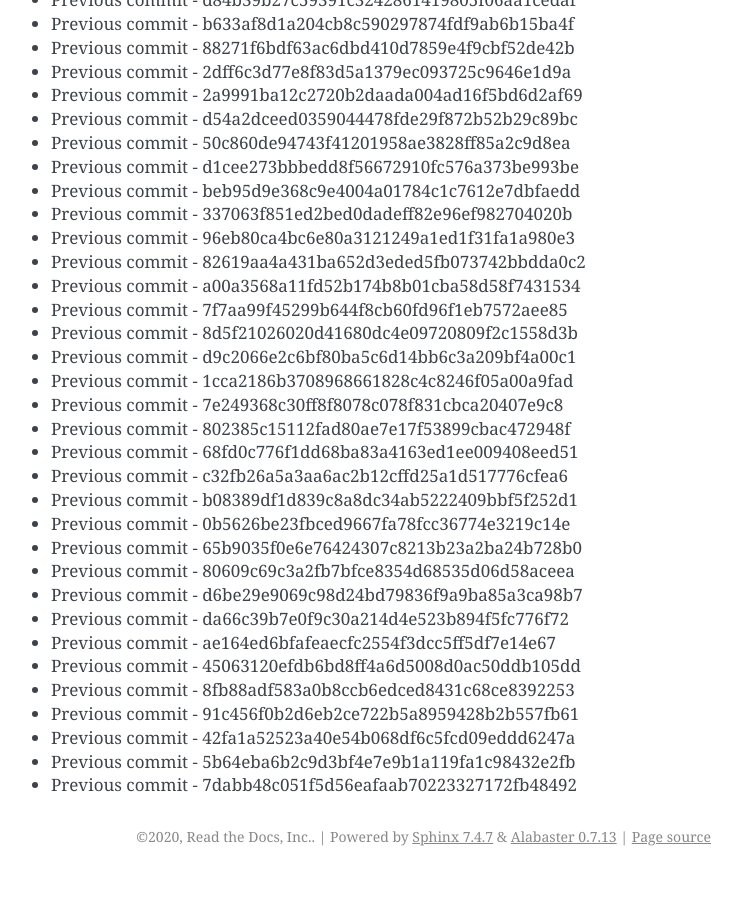
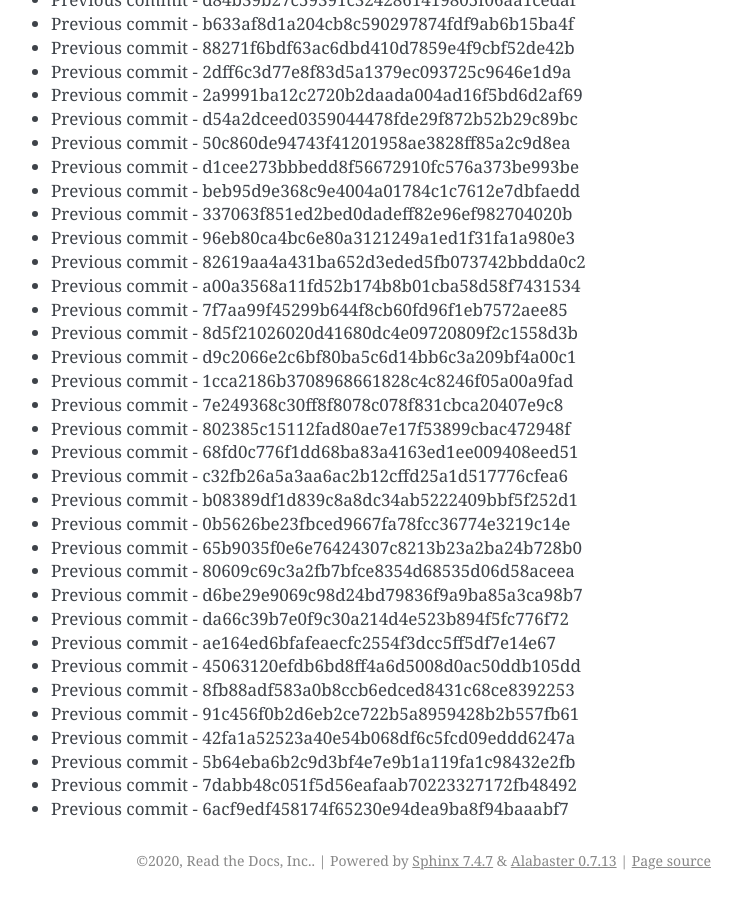
Before and after one commit to readthedocs/rtd-git-stresstest, a Sphinx documentation site: the page built from docs/updates.rst, in a window 1280 px wide and 900 px high, scrolled down 81065 px. Shown: the whole window, without its empty margins (399-1141 px from the left). Built offline with Sphinx 7.4.7, drawn with Linux system fonts in a browser that asks for light colours; before the commit the page ends 81941 px from its top, so only the background shows below that.

Commit message:
Generating commit from previous: 6acf9edf458174f65230e94dea9ba8f94baaabf7

```diff
--- a/docs/updates.rst
+++ b/docs/updates.rst
@@ -3438,3 +3438,4 @@ It can be tested for any performance characteristics.
 * Previous commit - 42fa1a52523a40e54b068df6c5fcd09eddd6247a
 * Previous commit - 5b64eba6b2c9d3bf4e7e9b1a119fa1c98432e2fb
 * Previous commit - 7dabb48c051f5d56eafaab70223327172fb48492
+* Previous commit - 6acf9edf458174f65230e94dea9ba8f94baaabf7
```
